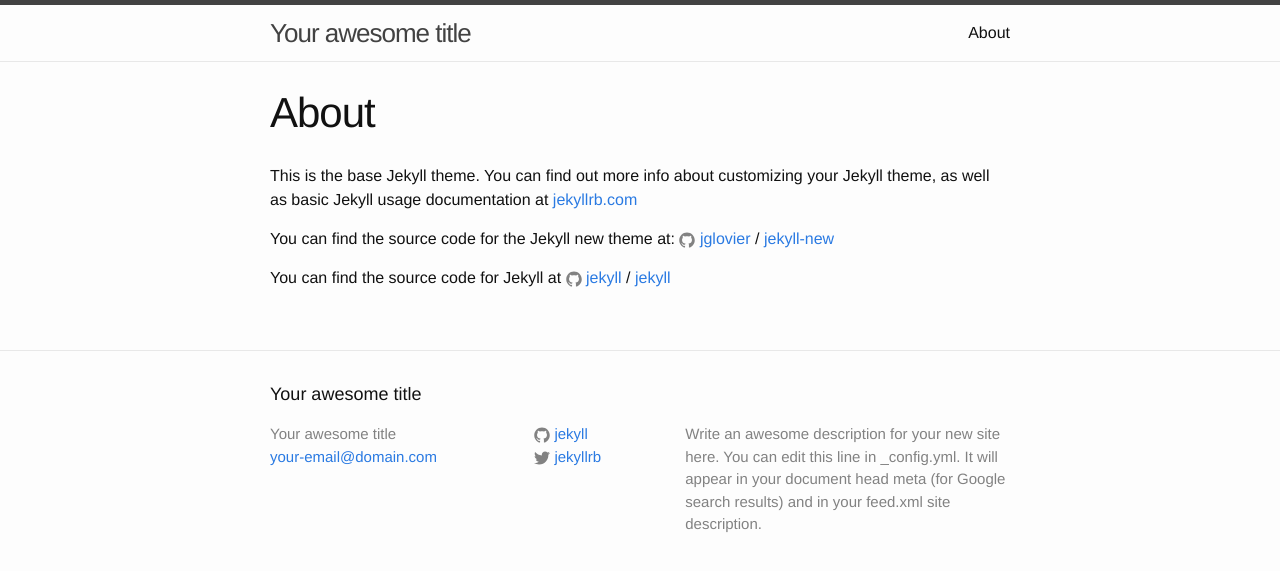
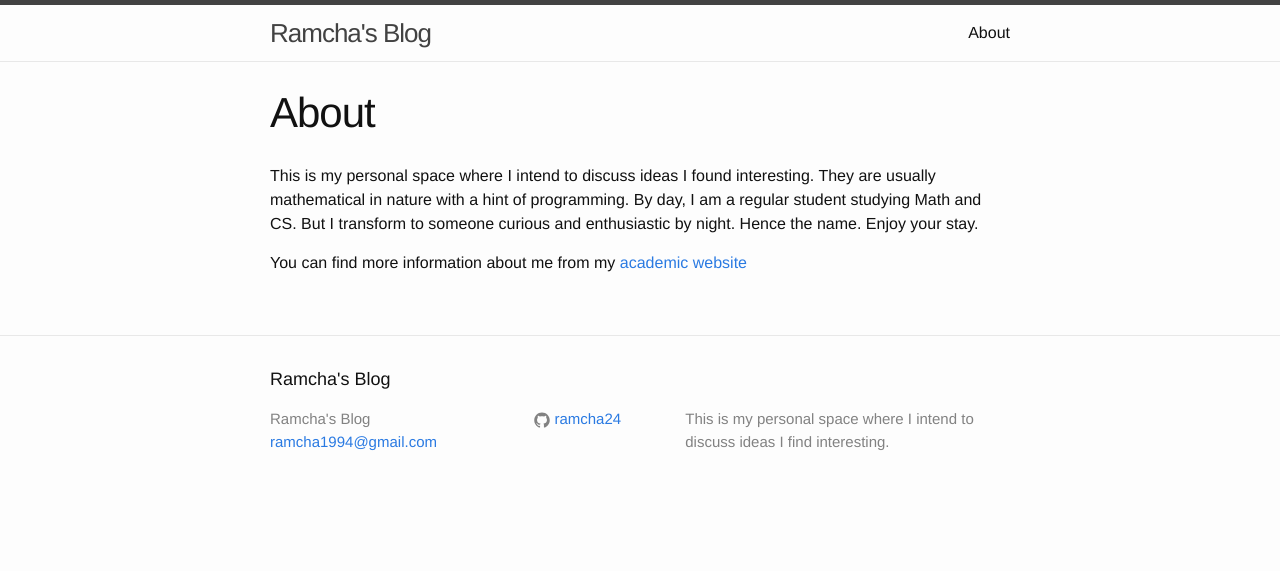
Before and after one commit to ramcha24/Blog, a Jekyll site: the page built from about.md, in a window 1280 px wide. Shown: the top 571 px of the page. Built offline with Jekyll 4.4.1, drawn with Linux system fonts in a browser that asks for light colours.

Commit message:
fixing url issues

```diff
--- a/_config.yml
+++ b/_config.yml
@@ -6,17 +6,14 @@
 # 'jekyll serve'. If you change this file, please restart the server process.
 
 # Site settings
-title: Your awesome title
-email: your-email@domain.com
+title: Ramcha's Blog
+email: ramcha1994@gmail.com
 description: > # this means to ignore newlines until "baseurl:"
-  Write an awesome description for your new site here. You can edit this
-  line in _config.yml. It will appear in your document head meta (for
-  Google search results) and in your feed.xml site description.
-baseurl: "" # the subpath of your site, e.g. /blog
-url: "http://yourdomain.com" # the base hostname & protocol for your site
-twitter_username: jekyllrb
-github_username:  jekyll
+  This is my personal space where I intend to discuss ideas I find interesting.
+baseurl: /Blog
+github_username:  ramcha24
 
-baseurl: /Blog
 # Build settings
 markdown: kramdown
+gems:
+  - jekyll-gist
--- a/_posts/2016-09-07-welcome-to-jekyll.markdown
+++ b/_posts/2016-09-07-welcome-to-jekyll.markdown
@@ -18,6 +18,10 @@
 #=> prints 'Hi, Tom' to STDOUT.
 {% endhighlight %}
 
+{% gist ramcha24/39974f8f63deff820fda0ab0eeb6a94e %}
+
+
+
 Check out the [Jekyll docs][jekyll-docs] for more info on how to get the most out of Jekyll. File all bugs/feature requests at [Jekyll’s GitHub repo][jekyll-gh]. If you have questions, you can ask them on [Jekyll Talk][jekyll-talk].
 
 [jekyll-docs]: http://jekyllrb.com/docs/home
--- a/about.md
+++ b/about.md
@@ -4,12 +4,8 @@
 permalink: /about/
 ---
 
-This is the base Jekyll theme. You can find out more info about customizing your Jekyll theme, as well as basic Jekyll usage documentation at [jekyllrb.com](http://jekyllrb.com/)
+This is my personal space where I intend to discuss ideas I found interesting. They are usually mathematical in nature with a hint of programming.
+By day, I am a regular student studying Math and CS. But I transform to someone curious and enthusiastic by night. Hence the name.
+Enjoy your stay.
 
-You can find the source code for the Jekyll new theme at:
-{% include icon-github.html username="jglovier" %} /
-[jekyll-new](https://github.com/jglovier/jekyll-new)
-
-You can find the source code for Jekyll at
-{% include icon-github.html username="jekyll" %} /
-[jekyll](https://github.com/jekyll/jekyll)
+You can find more information about me from my [academic website](https://ramcha24.github.io)
```
